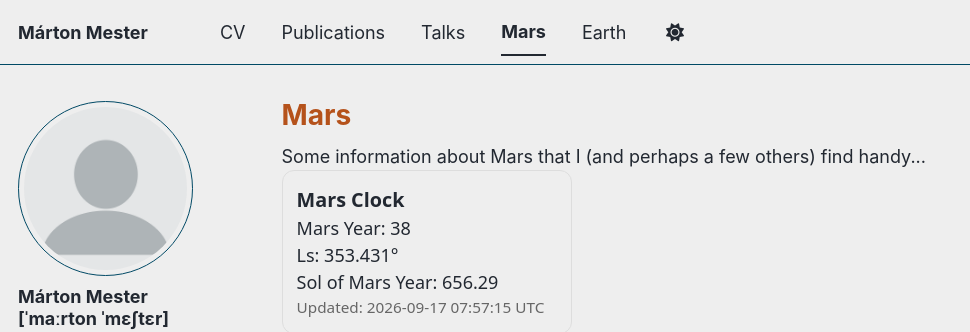
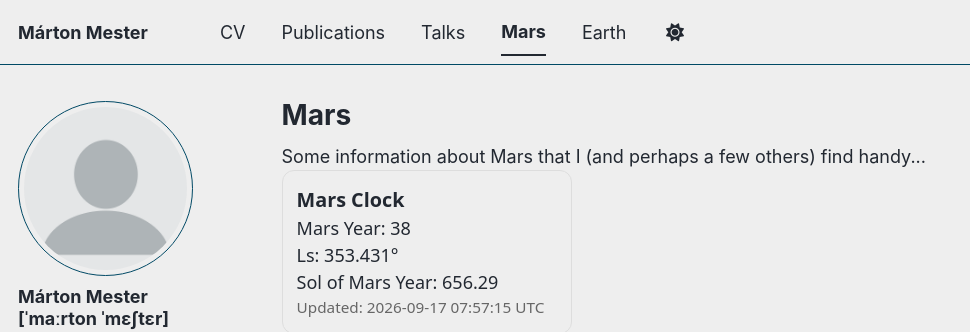
Before and after one commit to thengc6369/thengc6369.github.io, a Jekyll site: the page built from _pages/mars.html, in a window 1280 px wide. Shown: the top 332 px of the page, without its empty margins (0-970 px from the left). Built offline with Jekyll 4.4.1, drawn with Linux system fonts in a browser that asks for light colours; some web fonts are replaced; a script bundle is joined from its source files by our own code; library files that are not in the unit come from our copies.

Commit message:
Update mars.html

```diff
--- a/_pages/mars.html
+++ b/_pages/mars.html
@@ -4,12 +4,6 @@ title: "Mars"
 permalink: /mars/
 author_profile: true
 ---
-
-<style>
-.page__title {
-  color: #b5521b;
-}
-</style>
 
 Some information about Mars that I (and perhaps a few others) find handy...
 
```
